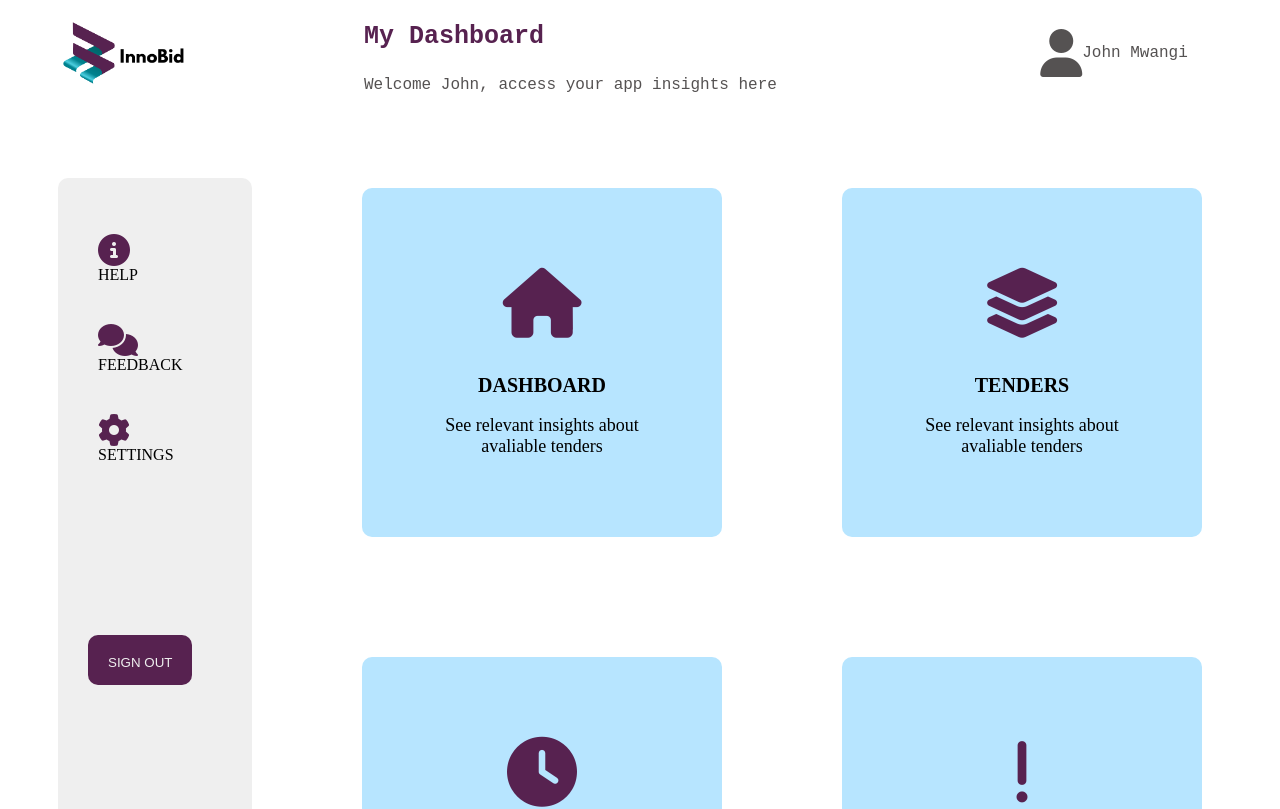
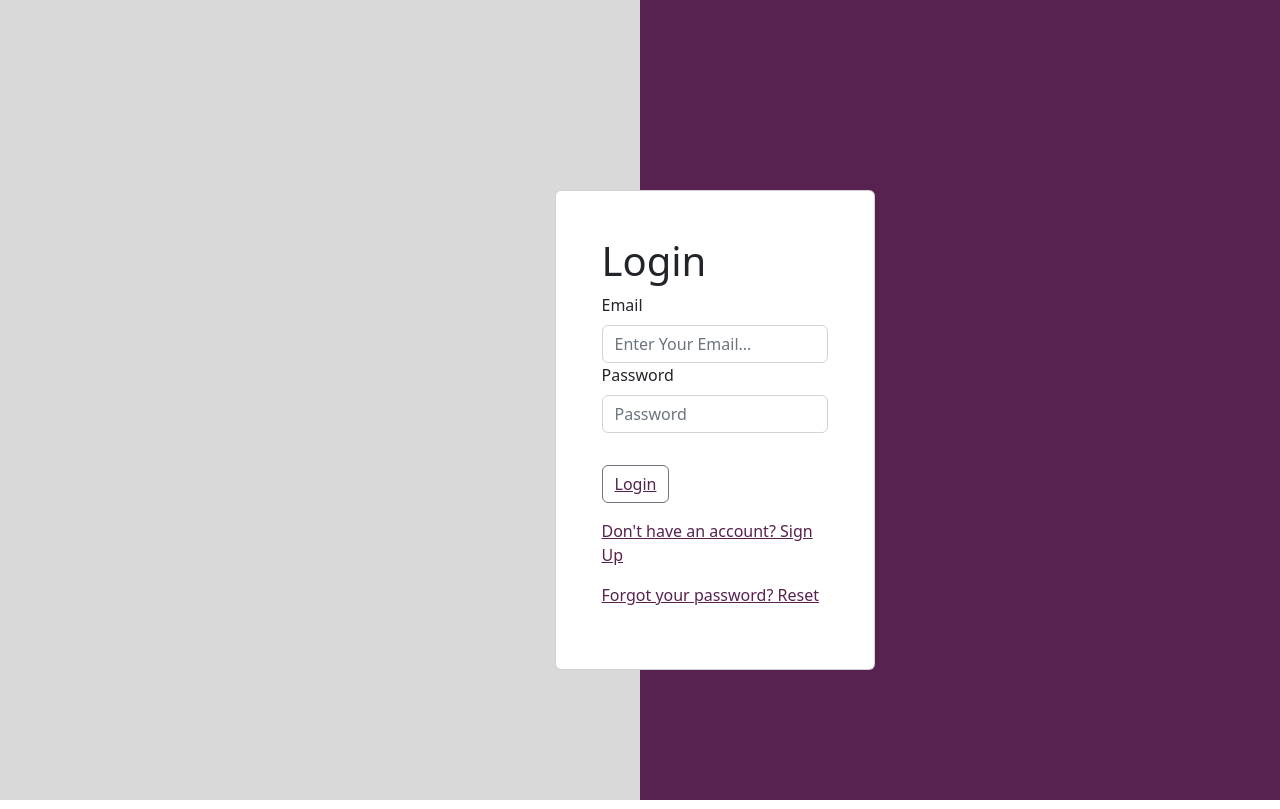
Before and after one commit to Ndhlovu1/tender-management-system, a React (Create React App) app in the folder inno-bid/: page / in a window 1280 px wide. Shown: the top 809 px of the page. Built offline with nearby package versions, Linux system fonts and the light colour scheme.

Commit message:
Present Login and Sidebar with Dashboard

```diff
--- a/inno-bid/package.json
+++ b/inno-bid/package.json
@@ -10,6 +10,7 @@
     "react": "^18.2.0",
     "react-bootstrap": "^2.7.2",
     "react-dom": "^18.2.0",
+    "react-router-dom": "^6.8.2",
     "react-scripts": "5.0.1",
     "web-vitals": "^2.1.4"
   },
--- a/inno-bid/src/App.js
+++ b/inno-bid/src/App.js
@@ -1,16 +1,25 @@
-// import Login from "./login/Login";
-// import Dashboard from "./dashboard/Dashboard";
+import Login from "./login/Login";
+//import Dashboard from "./dashboard/Dashboard";
 import Home from "./home/Home";
-// import Topbar from "./topbar/Topbar";
+//import Topbar from "./topbar/Topbar";
+import { BrowserRouter as Router, Routes, Route } from "react-router-dom";
+
 
 function App() {
   return (
-   <>
-    {/* <Login/> */}
-    {/* <Topbar/> */}
-    {/* <Dashboard/> */}
-    <Home/>
-    </>
+   <Router>
+    {
+      <Routes>
+        <Route exact path="/" element={ <Login/> } />
+
+        <Route path="/Dashboard" element= { <Home/> } />
+
+      </Routes>
+
+    }
+
+    </Router>
+
   );
 }
 
--- a/inno-bid/src/dashboard/Dashboard.jsx
+++ b/inno-bid/src/dashboard/Dashboard.jsx
@@ -1,7 +1,6 @@
 import React from 'react'
 import "./dashboard.css"
 // import {Button,Card,Form, Container, Row, Col} from "react-bootstrap";
-
 
 export default function Dashboard() {
   return (
--- a/inno-bid/src/dashboard/dashboard.css
+++ b/inno-bid/src/dashboard/dashboard.css
@@ -8,9 +8,9 @@
 
 .dashInfo{
     background:#b7e5ff;
-    width:200px;
+    width:300px;
     margin: 60px;
-    padding: 80px;
+    padding: 50px;
     border-radius: 10px;
     box-shadow: 10px;
     display: flex;
@@ -30,7 +30,7 @@
 }
 
 .itemTitle{
-    font-size: 20px;
+    font-size: 22px;
     font-weight: 700;
     color: rgb(0, 0, 0);
 }
--- a/inno-bid/src/login/Login.jsx
+++ b/inno-bid/src/login/Login.jsx
@@ -2,6 +2,8 @@ import React from 'react'
 import "bootstrap/dist/css/bootstrap.min.css"
 import {Button,Card,Form, Container, Row, Col} from "react-bootstrap";
 import "./login.css"
+import { Link } from 'react-router-dom'
+
 
 export default function Login() {
   return (
@@ -33,14 +35,19 @@ export default function Login() {
                         </Form.Group>
                     </Form>
 
-                    <Button className="mb-3 btn-md " variant="outline-secondary" >Login</Button>
+                    <Button className="mb-3 btn-md " variant="outline-secondary" >
+                       <Link to="/Dashboard"> Login
+                                </Link>
+                        </Button>
                     <br/>
                     <Card.Text>
-                        <p>Don't have an account? Sign Up</p>
+                        <p>
+                            <Link to="/" > Don't have an account? Sign Up </Link> </p>
                     </Card.Text>
 
                     <Card.Text>
-                        <p>Forgot your password? Reset</p>
+                        <p>
+                           <Link to="/"> Forgot your password? Reset </Link> </p>
                     </Card.Text>
 
                 </Card.Body>
--- a/inno-bid/src/login/login.css
+++ b/inno-bid/src/login/login.css
@@ -19,17 +19,18 @@
     padding-top: 190px;
     padding-left: 100px;
 
-
 }
 
 a {
     color:#572250;
     font-style: bold;
 }
+
 a:hover{
     color: darkblue;
 }
 
-button:hover {
-    background-color: #572250;
-}
+button:hover{
+    background-color: #b7e5ff;
+    color: #572250;
+ }
--- a/inno-bid/src/sidebar/Sidebar.jsx
+++ b/inno-bid/src/sidebar/Sidebar.jsx
@@ -1,8 +1,10 @@
 import React from 'react'
 import "./sidebar.css"
+import { Link } from "react-router-dom"
 
 export default function Sidebar() {
   return (
+
     <div className="sidebar">
 
       <ul className="sidebarList">
@@ -32,7 +34,9 @@ export default function Sidebar() {
         </li>
        </ul>
 
-      <button className='signOutBtn' >SIGN OUT</button>
+      <button className='signOutBtn' >
+        <Link to="/" style={{  textDecoration:"none" ,color:"inherit" }}> SIGN OUT</Link>
+      </button>
 
        <ul className='sidebarListNames'>
 
--- a/inno-bid/src/sidebar/sidebar.css
+++ b/inno-bid/src/sidebar/sidebar.css
@@ -7,6 +7,7 @@
     display: flex;
     flex-direction: column;
     align-items: flex-start;
+    margin-bottom: 20px;
 
 }
 
@@ -36,7 +37,8 @@
     border-radius: 10px;
     cursor: pointer;
     block-size: 50px;
-    padding: 20px;
+    padding-top: 15px;
+    padding-bottom: 20px;
     border: none;
 
 }
```
Also changed, not shown: 1 other file (tests, documents, lock files or other folders).
